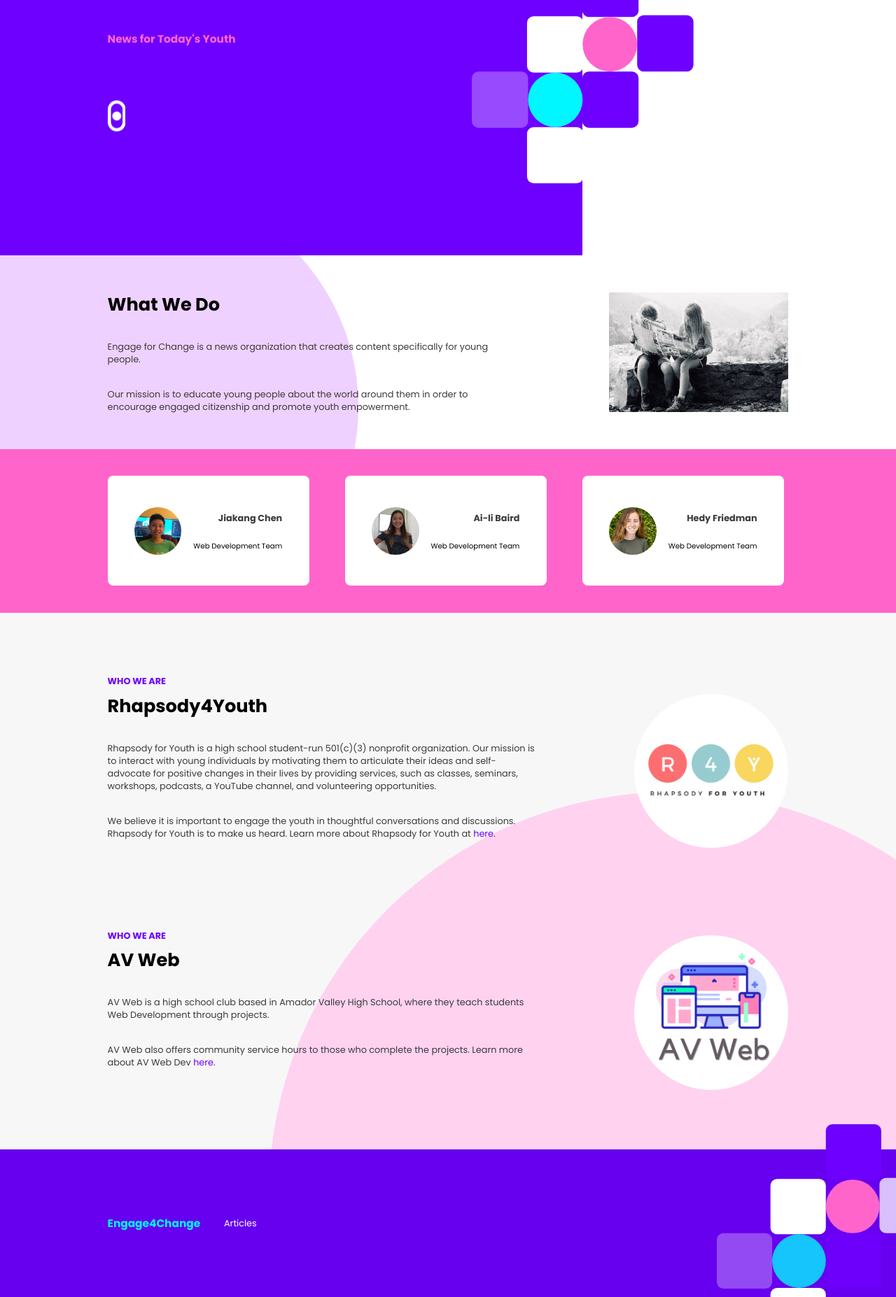
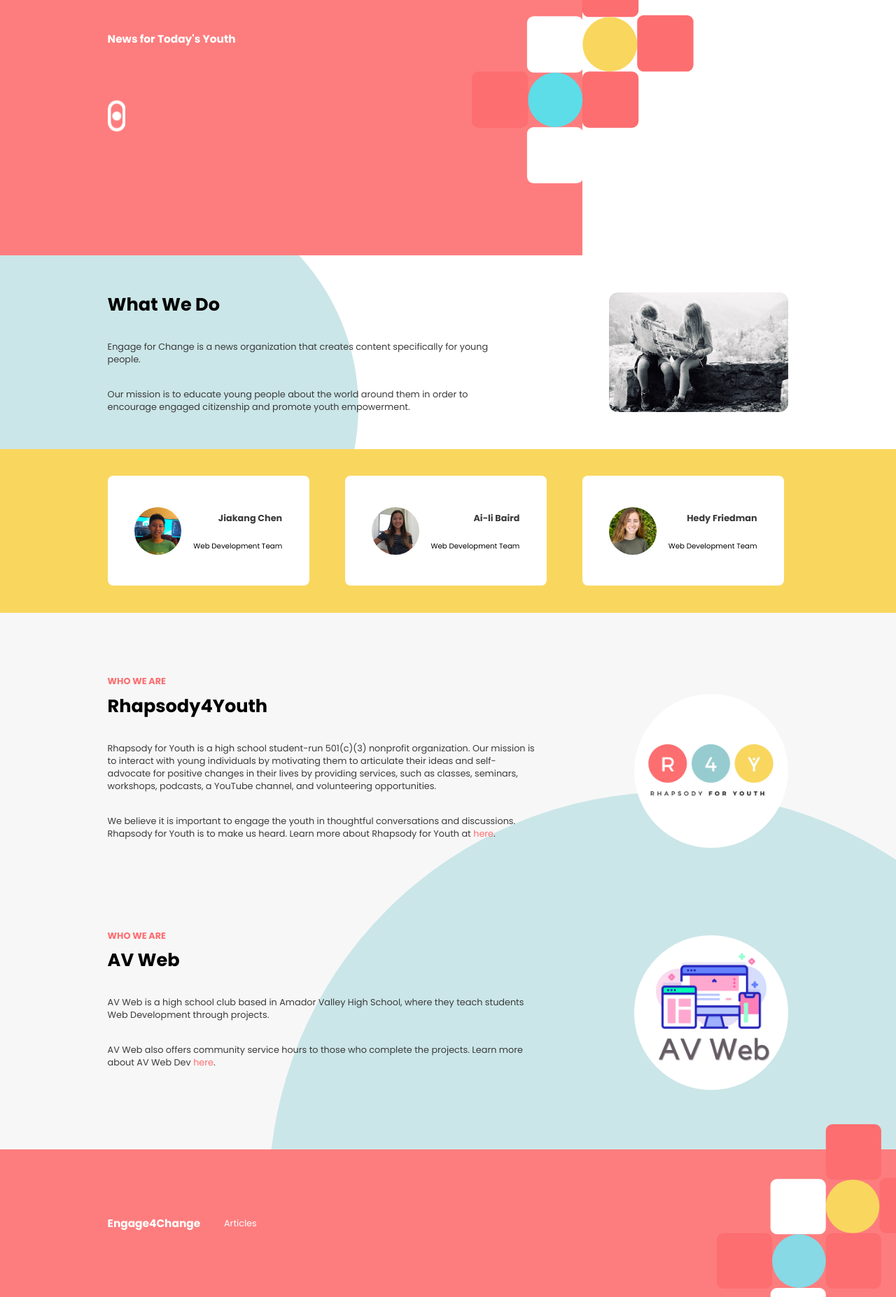
Before and after one commit to JiakangChenBuff/cpa-website, a plain HTML site: page index.html in a window 1280 px wide. Shown: the part 237-2091 px from the top of the page at 70% size. Drawn offline with nearby package versions, Linux system fonts and the light colour scheme.

Commit message:
changed color palette

```diff
--- a/css/main.scss
+++ b/css/main.scss
@@ -34,7 +34,7 @@ input {
   z-index: 1;
 
   header {
-    background: #6700ee;
+    background: #fd6e70;
     display: grid;
     grid-template-columns: 12vw 10vw;
     gap: 3vw;
@@ -43,7 +43,7 @@ input {
     justify-items: start;
 
     a {
-      color: #00f7ff;
+      color: white;
       font-size: 1.2vw;
       font-weight: bold;
     }
@@ -78,7 +78,7 @@ input {
 
   .content {
     padding-left: 12vw;
-    background: #6e00ff;
+    background: #fd7d7e;
     padding-top: 8vw;
 
     h1 {
@@ -89,7 +89,7 @@ input {
 
     .meet {
       margin-top: 4.5vw;
-      color: #ff64cb;
+      color: white;
       font-weight: bold;
       font-size: 1.2vw;
     }
@@ -150,7 +150,8 @@ input {
     justify-self: right;
     align-self: center;
     width: 20vw;
-    padding-right: 12vw;
+    margin-right: 12vw;
+    border-radius: 1vw;
   }
 }
 
@@ -160,14 +161,14 @@ input {
   width: 50vw;
   height: 50vw;
   border-radius: 50%;
-  background: #efd1ff;
+  background: #cbe6e8;
   top: -8vw;
   left: -10vw;
   z-index: -1;
 }
 
 .skills {
-  background: #ff64cb;
+  background: #f9d75e;
   padding-top: 3vw;
   padding-left: 12vw;
   padding-right: 12vw;
@@ -241,7 +242,7 @@ input {
       font-size: 1vw;
       text-transform: uppercase;
       font-weight: bold;
-      color: #6e00ff;
+      color: #fd6e70;
       margin-bottom: 0.5vw;
     }
 
@@ -259,7 +260,7 @@ input {
       position: relative;
 
       a {
-        color: #6e00ff;
+        color: #fd6e70;
       }
     }
 
@@ -275,7 +276,7 @@ input {
   width: 90vw;
   height: 90vw;
   border-radius: 50%;
-  background: #ffd2f0;
+  background: #cbe6e8;
   top: 20vw;
   left: 30vw;
   z-index: -1;
@@ -288,7 +289,7 @@ input {
   z-index: 0;
 
   header {
-    background: #6700ee;
+    background: #fd7d7e;
     display: grid;
     grid-template-columns: 5vw 10vw;
     gap: 3vw;
@@ -296,7 +297,7 @@ input {
     align-items: center;
 
     a {
-      color: #00f7ff;
+      color: white;
       font-size: 1.2vw;
       font-weight: bold;
     }
@@ -309,7 +310,7 @@ input {
   }
 
   .footer-design-container {
-    background: #6700ee;
+    background: #fd7d7e;
     display: grid;
     justify-items: end;
 
@@ -328,7 +329,7 @@ input {
 
   .content {
     padding-left: 12vw;
-    background: #6e00ff;
+    background: #fd7d7e;
     padding-top: 4.5vw;
 
     h1 {
@@ -339,7 +340,7 @@ input {
 
     .meet {
       margin-top: 4.5vw;
-      color: #ff64cb;
+      color: white;
       font-weight: bold;
       font-size: 1.2vw;
     }
@@ -371,7 +372,7 @@ input {
   width: 60vw;
   height: 60vw;
   border-radius: 50%;
-  background: #ffd2f0;
+  background: #cbe6e8;
   top: -20vw;
   left: 79vw;
   z-index: -1;
--- a/index.html
+++ b/index.html
@@ -56,14 +56,14 @@
         </div>
         <svg class="hero-design" width="897" height="729" viewBox="0 0 897 729" fill="none"
             xmlns="http://www.w3.org/2000/svg">
-            <rect class="square-anim" x="316" y="60" width="161" height="161" rx="19" fill="#6E00FF" fill-opacity="1" />
-            <rect class="square-anim" x="316" y="377" width="161" height="161" rx="19" fill="#6E00FF" fill-opacity="1" />
-            <rect class="square-anim" x="473" y="216" width="161" height="161" rx="19" fill="#6E00FF" fill-opacity="1" />
+            <rect class="square-anim" x="316" y="60" width="161" height="161" rx="19" fill="#fd6e70" fill-opacity="1" />
+            <rect class="square-anim" x="316" y="377" width="161" height="161" rx="19" fill="#fd6e70" fill-opacity="1" />
+            <rect class="square-anim" x="473" y="216" width="161" height="161" rx="19" fill="#fd6e70" fill-opacity="1" />
             <rect class="square-anim" x="158" y="219" width="161" height="161" rx="19" fill="white" />
             <rect class="square-anim" x="158" y="536" width="161" height="161" rx="19" fill="white" />
-            <rect class="square-anim" y="377" width="161" height="161" rx="19" fill="white" fill-opacity="0.29" />
-            <circle class="square-anim" cx="395" cy="299" r="78" fill="#FF64CB" fill-opacity="1" />
-            <circle class="square-anim" cx="239" cy="458" r="78" fill="#00F7FF" fill-opacity="1" />
+            <rect class="square-anim" y="377" width="161" height="161" rx="19" fill="#fd6e70" fill-opacity="1" />
+            <circle class="square-anim" cx="395" cy="299" r="78" fill="#f9d75e" fill-opacity="1" />
+            <circle class="square-anim" cx="239" cy="458" r="78" fill="#5cdde8" fill-opacity="1" />
         </svg>
     </div>
 
@@ -178,14 +178,14 @@
         <div class="footer-design-container">
             <svg class="footer-design" width="521" height="484" viewBox="0 0 521 484" fill="none"
                 xmlns="http://www.w3.org/2000/svg">
-                <rect class="footer-anim" x="317" width="161" height="161" rx="19" fill="#6E00FF" />
-                <rect class="footer-anim" x="317" y="317" width="161" height="161" rx="19" fill="#6E00FF" fill-opacity="0.8" />
-                <rect class="footer-anim" x="473" y="156" width="161" height="161" rx="19" fill="white" fill-opacity="0.75" />
+                <rect class="footer-anim" x="317" width="161" height="161" rx="19" fill="#fd6e70" />
+                <rect class="footer-anim" x="317" y="317" width="161" height="161" rx="19" fill="#fd6e70" fill-opacity="1" />
+                <rect class="footer-anim" x="473" y="156" width="161" height="161" rx="19" fill="#fd6e70" fill-opacity="1" />
                 <rect class="footer-anim" x="156" y="159" width="161" height="161" rx="19" fill="white" />
                 <rect class="footer-anim" x="156" y="476" width="161" height="161" rx="19" fill="white" />
-                <rect class="footer-anim" y="317" width="161" height="161" rx="19" fill="white" fill-opacity="0.29" />
-                <circle class="footer-anim" cx="395" cy="239" r="78" fill="#FF64CB" />
-                <circle class="footer-anim" cx="239" cy="398" r="78" fill="#00F7FF" fill-opacity="0.8" />
+                <rect class="footer-anim" y="317" width="161" height="161" rx="19" fill="#fd6e70" fill-opacity="1" />
+                <circle class="footer-anim" cx="395" cy="239" r="78" fill="#f9d75e" />
+                <circle class="footer-anim" cx="239" cy="398" r="78" fill="#6af1ff" fill-opacity="0.8" />
             </svg>
         </div>
     </div>
```
Also changed, not shown: articles.html (+6 -8 lines), css/main.css, 1 other file.
